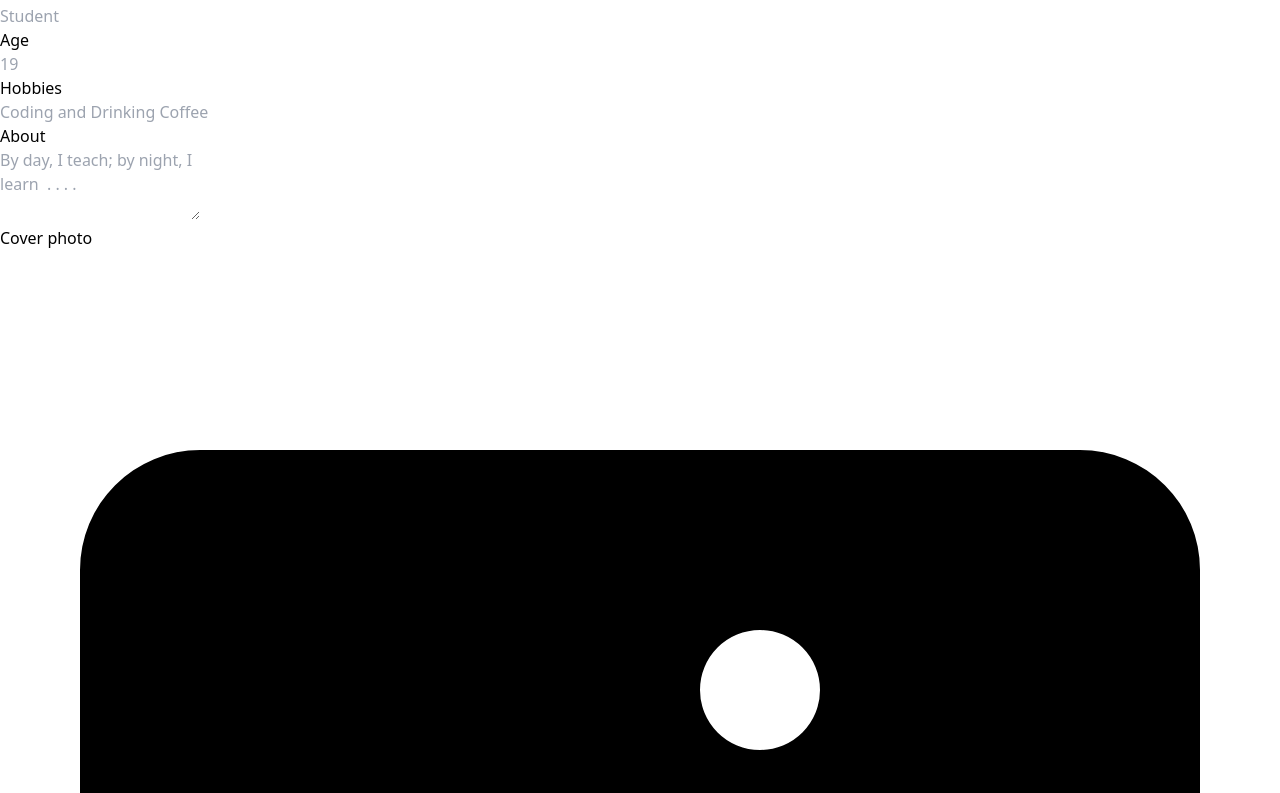
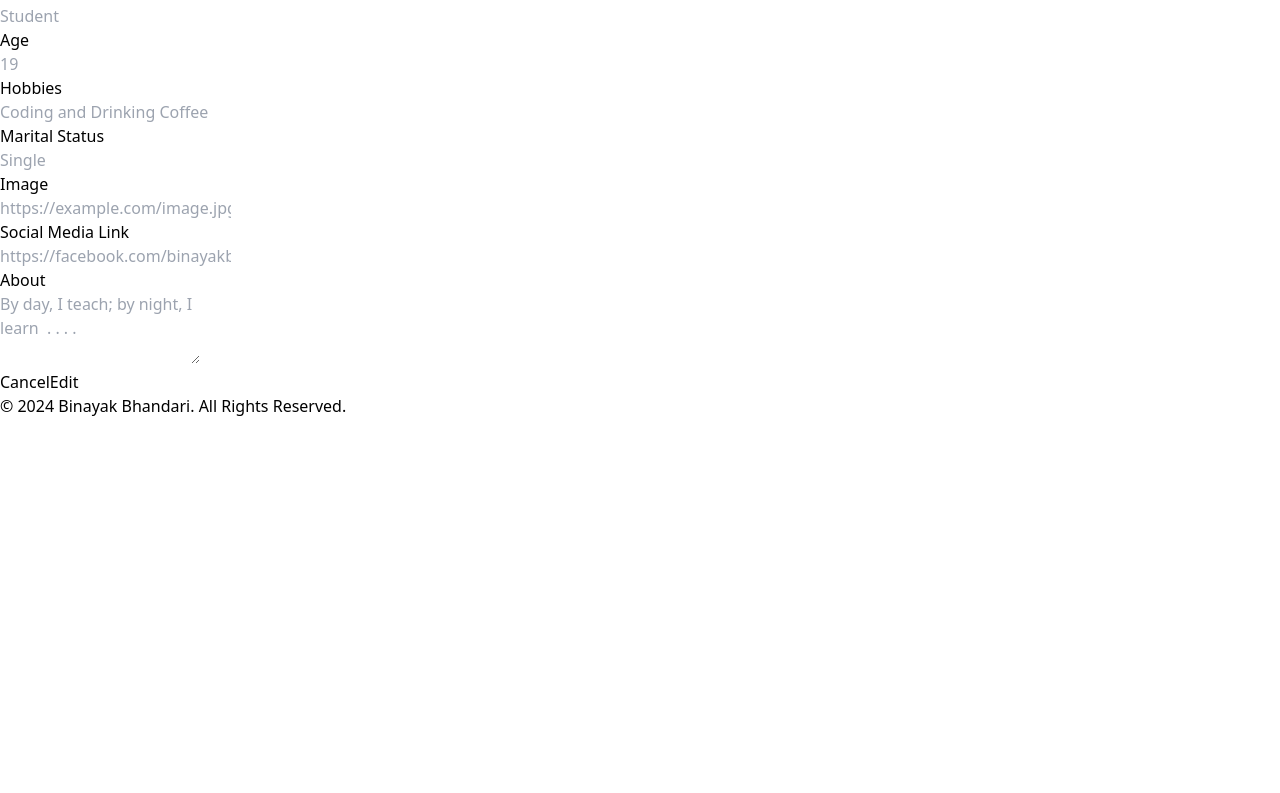
Before and after one commit to binayakbhandari/reactAndNodeP1, a React (Vite) app: page /edit in a window 1280 px wide. Shown: the part 1327-2120 px from the top of the page. After the commit the page ends 1745 px from the top, so only its background shows below. Built offline with nearby package versions, Linux system fonts and the light colour scheme.

Commit message:
delete person

```diff
--- a/src/components/Card.jsx
+++ b/src/components/Card.jsx
@@ -23,8 +23,8 @@ function Card({ person }) {
                             </p>
                         </div>
                         <div className="flex mt-6 md:mt-6">
-                            <a href="#" className="inline-flex items-center px-4 py-2 text-sm font-medium text-center text-white bg-blue-700 rounded-lg hover:bg-blue-800 focus:ring-4 focus:outline-none focus:ring-blue-300 dark:bg-blue-600 dark:hover:bg-blue-700 dark:focus:ring-blue-800">Add friend</a>
-                            <a href="#" className="py-2 px-4 ms-2 text-sm font-medium text-gray-900 focus:outline-none bg-white rounded-lg border border-gray-200 hover:bg-gray-100 hover:text-blue-700 focus:z-10 focus:ring-4 focus:ring-gray-100 dark:focus:ring-gray-700 dark:bg-gray-800 dark:text-gray-400 dark:border-gray-600 dark:hover:text-white dark:hover:bg-gray-700">Edit Details</a>
+                            <Link to={person.personLink} className="inline-flex items-center px-4 py-2 text-sm font-medium text-center text-white bg-blue-700 rounded-lg hover:bg-blue-800 focus:ring-4 focus:outline-none focus:ring-blue-300 dark:bg-blue-600 dark:hover:bg-blue-700 dark:focus:ring-blue-800">Add friend</Link>
+                            <Link to="/edit" className="py-2 px-4 ms-2 text-sm font-medium text-gray-900 focus:outline-none bg-white rounded-lg border border-gray-200 hover:bg-gray-100 hover:text-blue-700 focus:z-10 focus:ring-4 focus:ring-gray-100 dark:focus:ring-gray-700 dark:bg-gray-800 dark:text-gray-400 dark:border-gray-600 dark:hover:text-white dark:hover:bg-gray-700">Edit Details</Link>
                         </div>
                     </div>
                 </div>
--- a/src/components/Form.jsx
+++ b/src/components/Form.jsx
@@ -1,6 +1,13 @@
+import { useState } from "react";
 
-function Form(props) {
-    console.log(props.type)
+function Form({type}) {
+    const [data,setData] = useState({
+        personName : "",
+        personAge : "",
+        personProfession : "",
+        personHobbies : "",
+        personDescription : "",
+    })
     return (
         <>
             <div className="flex justify-center items-center min-h-screen px-4 py-8">
@@ -69,6 +76,45 @@ function Form(props) {
                                             />
                                         </div>
                                     </div>
+                                    <div className="md:col-span-1">
+                                        <label htmlFor="personProfession" className="block text-sm font-medium leading-6 text-gray-900">Marital Status</label>
+                                        <div className="mt-2">
+                                            <input
+                                                type="text"
+                                                name="personStatus"
+                                                id="personStatus"
+                                                autoComplete="personStatus"
+                                                className="block w-full border-0 bg-transparent py-1.5 pl-3 text-gray-900 placeholder:text-gray-400 shadow-sm ring-1 ring-gray-300 focus:ring-2 focus:ring-indigo-600 sm:text-sm"
+                                                placeholder="Single"
+                                            />
+                                        </div>
+                                    </div>
+                                    <div className="md:col-span-1">
+                                        <label htmlFor="personProfession" className="block text-sm font-medium leading-6 text-gray-900">Image</label>
+                                        <div className="mt-2">
+                                            <input
+                                                type="text"
+                                                name="personImage"
+                                                id="personImage"
+                                                autoComplete="personImage"
+                                                className="block w-full border-0 bg-transparent py-1.5 pl-3 text-gray-900 placeholder:text-gray-400 shadow-sm ring-1 ring-gray-300 focus:ring-2 focus:ring-indigo-600 sm:text-sm"
+                                                placeholder="https://example.com/image.jpg/"
+                                            />
+                                        </div>
+                                    </div>
+                                    <div className="md:col-span-1">
+                                        <label htmlFor="personProfession" className="block text-sm font-medium leading-6 text-gray-900">Social Media Link</label>
+                                        <div className="mt-2">
+                                            <input
+                                                type="text"
+                                                name="personLink"
+                                                id="personLink"
+                                                autoComplete="personLink"
+                                                className="block w-full border-0 bg-transparent py-1.5 pl-3 text-gray-900 placeholder:text-gray-400 shadow-sm ring-1 ring-gray-300 focus:ring-2 focus:ring-indigo-600 sm:text-sm"
+                                                placeholder="https://facebook.com/binayakbhandari.np/"
+                                            />
+                                        </div>
+                                    </div>
 
                                     <div className="md:col-span-2">
                                         <label htmlFor="about" className="block text-sm font-medium leading-6 text-gray-900">About</label>
@@ -84,7 +130,7 @@ function Form(props) {
                                     </div>
 
 
-                                    <div className="md:col-span-2">
+                                    {/* <div className="md:col-span-2">
                                         <label htmlFor="cover-photo" className="block text-sm font-medium leading-6 text-gray-900">Cover photo</label>
                                         <div className="mt-2 flex justify-center rounded-lg border border-dashed border-gray-900/25 px-6 py-10">
                                             <div className="text-center">
@@ -101,7 +147,7 @@ function Form(props) {
                                                 <p className="text-xs leading-5 text-gray-600">PNG, JPG, GIF up to 10MB</p>
                                             </div>
                                         </div>
-                                    </div>
+                                    </div> */}
                                 </div>
                             </div>
                         </div>
--- a/src/pages/home/Home.jsx
+++ b/src/pages/home/Home.jsx
@@ -23,7 +23,7 @@ function Home() {
             <div className="flex flex-col min-h-screen">
                 <Navbar />
 
-                <main className="flex-1 flex flex-col justify-center items-center gap-5 mt-5 mx-2 md:flex-row">
+                <main className="flex-1 flex flex-wrap justify-center items-center gap-5 mt-5 mx-2 md:flex-row">
                     {
                         persons.map((person)=>{
                             return(
--- a/src/pages/single/SingleProduct.jsx
+++ b/src/pages/single/SingleProduct.jsx
@@ -36,18 +36,18 @@ function SingleProduct() {
                             <div className="h-[460px] rounded-lg bg-gray-300 dark:bg-gray-700 mb-4">
                                 <img className="w-full h-full object-cover" src={person.personImage} alt="Product Image" />
                             </div>
-                            <div className="flex flex-wrap gap-2 -mx-2 mb-4">
-                                <div className="w-1/2 px-2 ">
+                            <div className="flex flex-wrap -mx-2 mb-4">
+                                <div className="w-1/2 px-2 mb-4">
                                     <Link to="">
                                         <button className="w-full bg-gray-900 dark:bg-gray-600 text-white py-2 px-4 rounded-full font-bold hover:bg-gray-800 dark:hover:bg-gray-700">Add friend</button>
                                     </Link>
                                 </div>
-                                <div className="w-1/2 px-2">
+                                <div className="w-1/2 px-2 mb-2">
                                     <Link to="/edit">
                                         <button className="w-full bg-gray-200 dark:bg-gray-700 text-gray-800 dark:text-white py-2 px-4 rounded-full font-bold hover:bg-gray-300 dark:hover:bg-gray-600">Edit Details</button>
                                     </Link>
                                 </div>
-                                <div className="w-1/2 px-2">
+                                <div className="w-1/2 px-2 mb-2">
                                     <Link to="/edit">
                                         <button onClick={deletePerson} className="w-full bg-gray-200 dark:bg-gray-700 text-gray-800 dark:text-white py-2 px-4 rounded-full font-bold hover:bg-gray-300 dark:hover:bg-gray-600">Delete Details</button>
                                     </Link>
@@ -66,7 +66,7 @@ function SingleProduct() {
                                 </div>
                                 <div className="mr-4 mb-4">
                                     <span className="font-bold text-gray-700 dark:text-gray-300">Marital Status: </span>
-                                    <span className="text-gray-600 font-semibold text-sm dark:text-gray-300">Single</span>
+                                    <span className="text-gray-600 font-semibold text-sm dark:text-gray-300">{person.personStatus}</span>
                                 </div>
                                 <div className="mr-4 mb-4">
                                     <span className="font-bold text-gray-700 dark:text-gray-300">Profession: </span>
```
